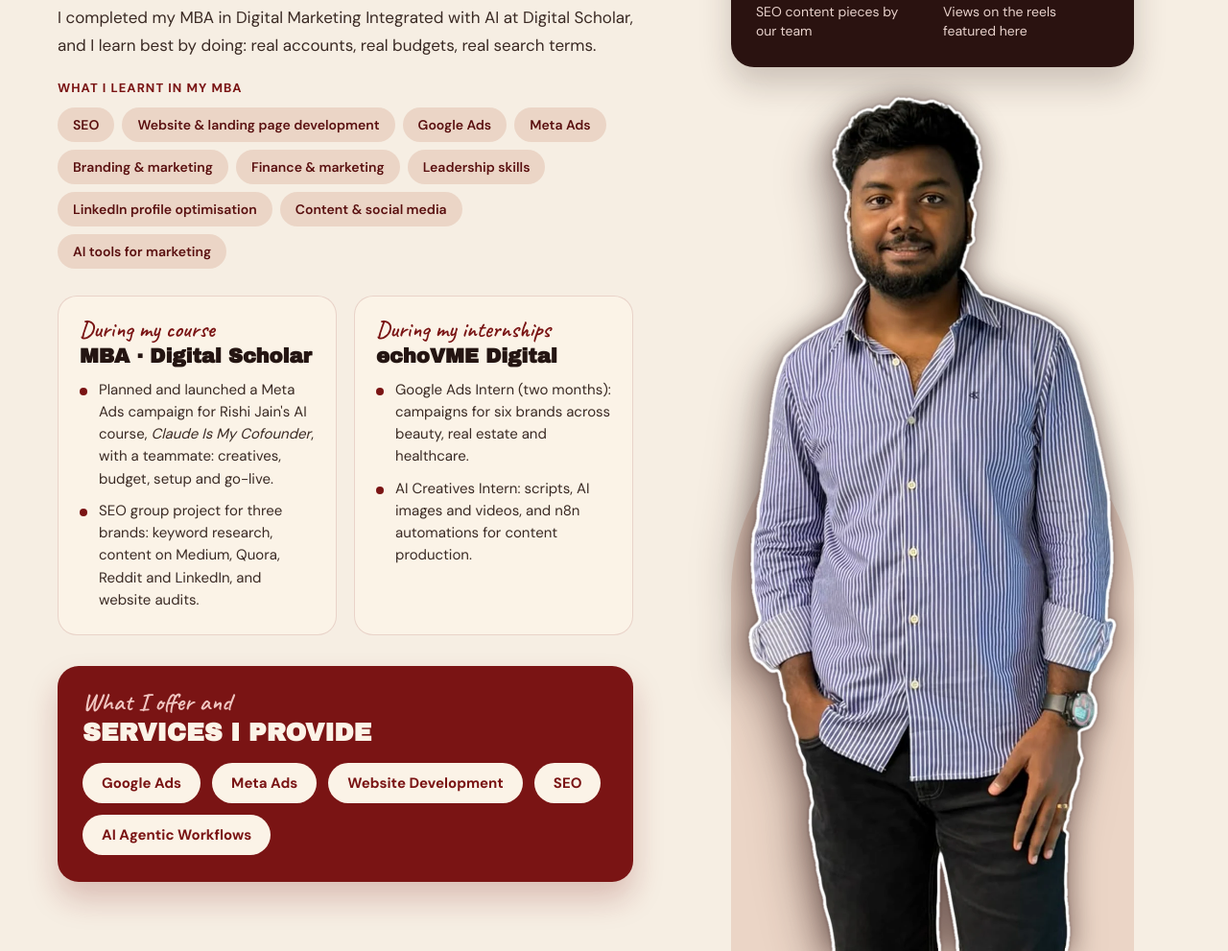
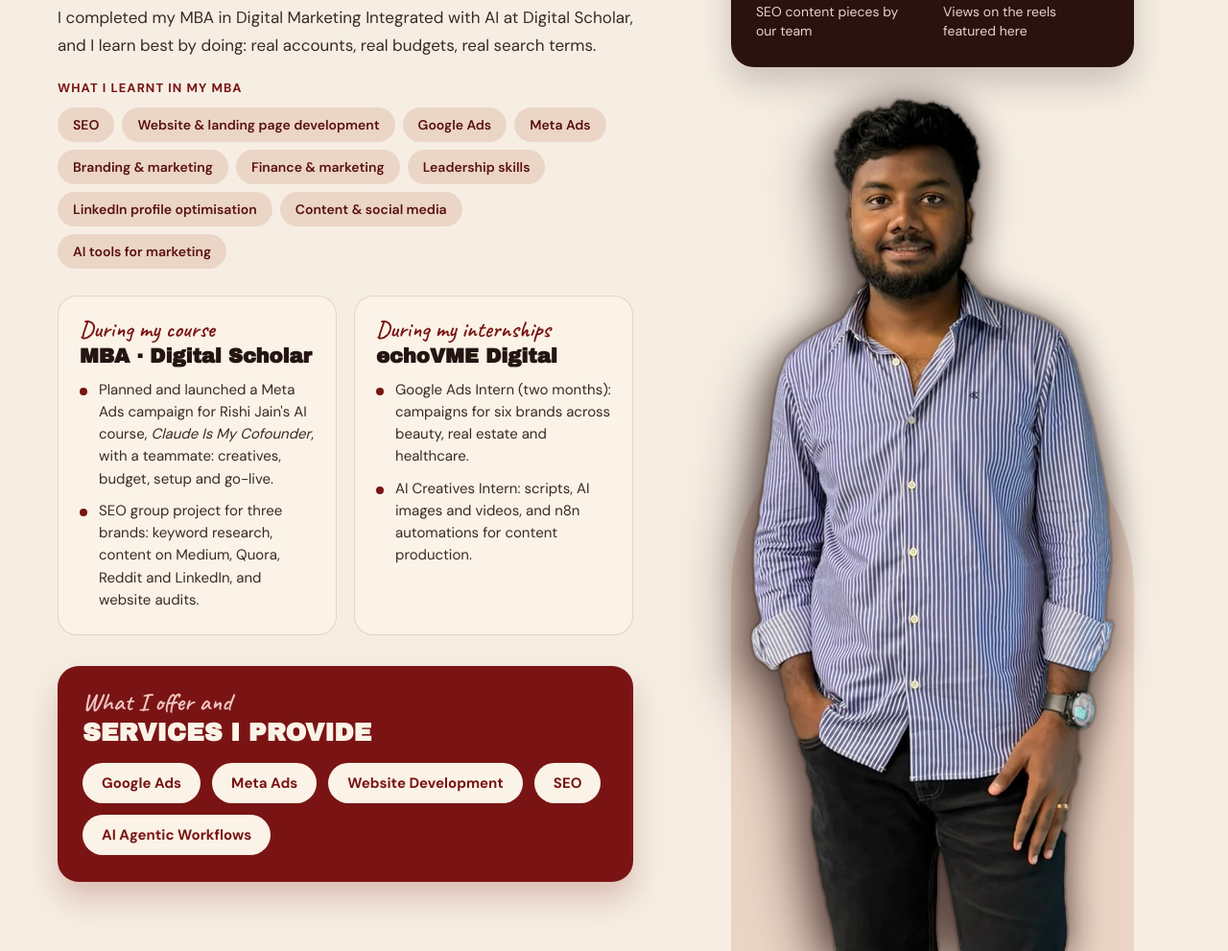
Before and after one commit to vigneshviky35007-code/Portfolio, a plain HTML site: page index.html in a window 1280 px wide. Shown: the part 1178-2169 px from the top of the page at 96% size. Drawn offline with Linux system fonts and the light colour scheme.

Commit message:
About photo: faint dark outline with strong shadow
Co-Authored-By: Claude Opus 5.5 <noreply@anthropic.com>
Claude-Session: https://claude.ai/code/session_01RT98DSmdThVDmamEqf4qwT

```diff
--- a/index.html
+++ b/index.html
@@ -364,7 +364,7 @@
         </div>
         <div class="about-imgwrap" style="position: relative; width: 100%; min-height: 700px;">
           <div class="about-arch" aria-hidden="true" style="position: absolute; left: 50%; bottom: 0; width: min(100%, 420px); aspect-ratio: 36 / 50; transform: translateX(-50%); border-radius: 999px 999px 0 0; background: #EBD5C6;"></div>
-          <img class="about-photo" src="images/ph_about_v3.webp" alt="Vignesh K" style="position: absolute; left: 0; bottom: 0; display: block; width: 100%; height: 100%; object-fit: contain; object-position: center bottom; filter: drop-shadow(0 0 1.5px rgba(36,12,10,0.45)) drop-shadow(0 0 14px rgba(36,12,10,0.42)) drop-shadow(-12px 18px 22px rgba(36,12,10,0.36));">
+          <img class="about-photo" src="images/ph_about_v5.webp" alt="Vignesh K" style="position: absolute; left: 0; bottom: 0; display: block; width: 100%; height: 100%; object-fit: contain; object-position: center bottom; filter: drop-shadow(0 0 18px rgba(28,8,6,0.55)) drop-shadow(-16px 22px 26px rgba(28,8,6,0.5));">
         </div>
       </div>
     </div>
```
Also changed, not shown: images/ph_about_v3.webp (deleted), images/ph_about_v5.webp (added).
